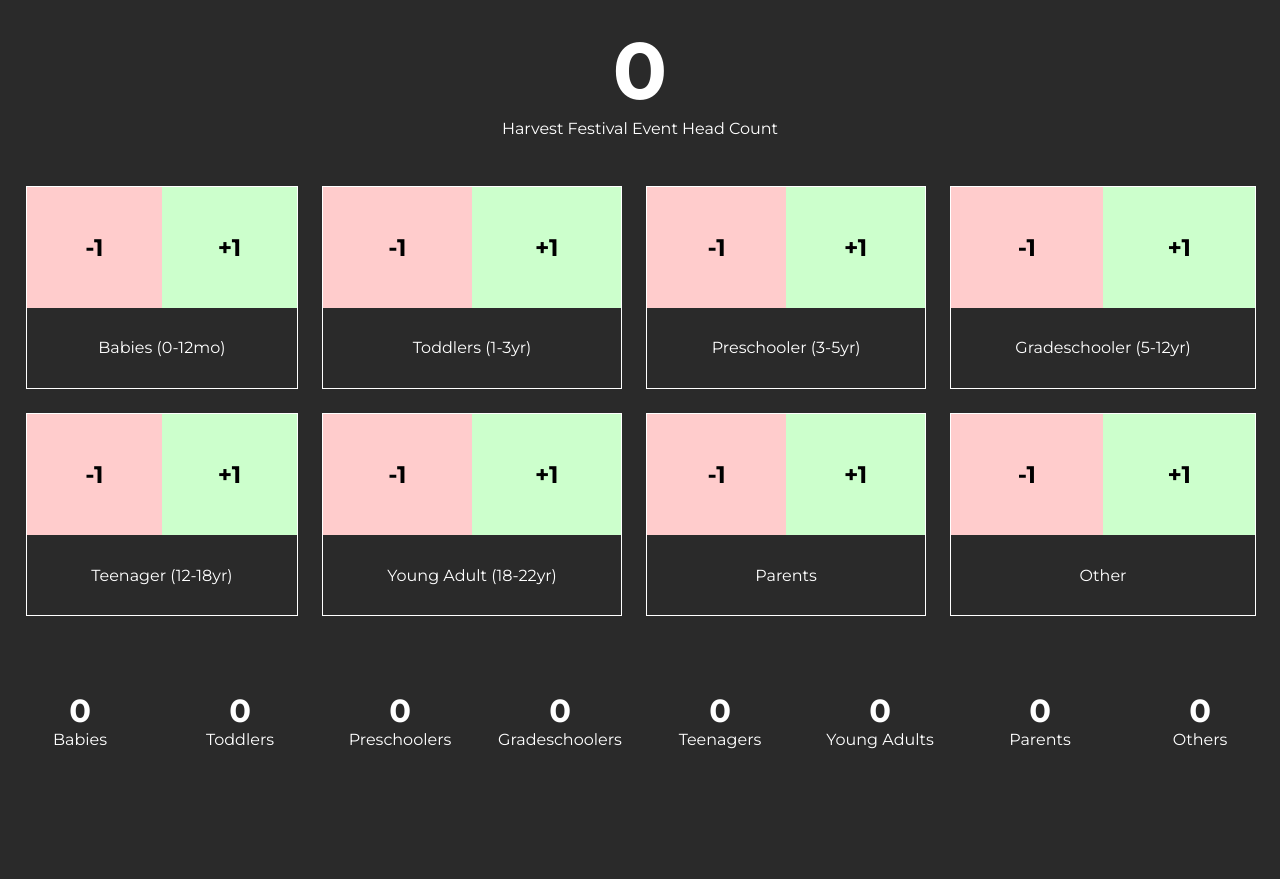
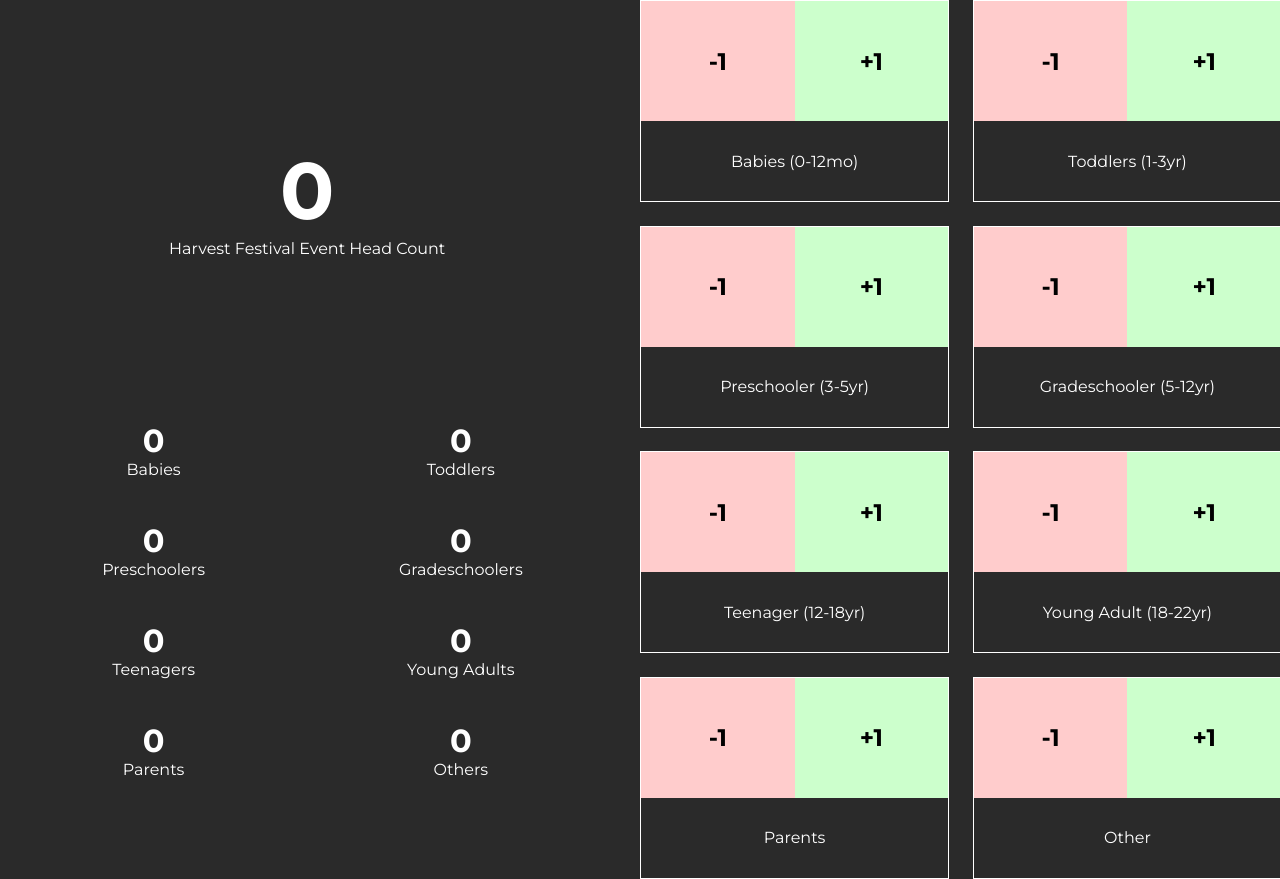
Before and after one commit to Great-Commission-Church-Intl/Great-Commission-Church-Intl.github.io, a plain HTML site: page harvest/index.html in a window 1280 px wide. Before the commit the page ends 800 px from the top, so only its background shows below. Drawn offline with Linux system fonts and the light colour scheme.

Commit message:
alt harvest counter

```diff
--- /dev/null
+++ b/harvest/alternate/master.css
@@ -0,0 +1,45 @@
+html { font-family: 'Montserrat', sans-serif; }
+
+body {
+  height: 100vh;
+  width: 100vw;
+  margin: 0;
+  background-color: #2A2A2A;
+  overflow: hidden;
+}
+
+div.wrapper {
+  width: 100%;
+  height: 100%;
+  display: flex;
+  align-items: center;
+  justify-content: center;
+  position: relative;
+  background-image: url('background.png');
+  background-size: contain;
+  background-position: center;
+  background-repeat: no-repeat;
+}
+
+div.counter-container {
+  height: 25vh;
+  width: 25vh;
+  border-radius: 50%;
+  background-color: transparent;
+  z-index: 10;
+  display: flex;
+  flex-direction: column;
+  justify-content: center;
+  align-items: center;
+  position: absolute;
+}
+
+h1.head-count {
+  color: #FFF;
+  margin: 0;
+}
+
+p.head-count-label {
+  color: #FFF;
+  margin: 0;
+}
--- a/harvest/index.html
+++ b/harvest/index.html
@@ -23,7 +23,26 @@
 
     <div class="wrapper">
 
-      <div class="head-count-container"><p class="head-count" id="head-count">0</p><p class="head-count-label">Harvest Festival Event Head Count</p></div>
+      <div class="count-container">
+
+        <div class="head-count-container">
+          <p class="head-count" id="head-count">0</p>
+          <p class="head-count-label">Harvest Festival Event Head Count</p>
+        </div>
+
+        <div class="head-count-breakdown-container">
+          <div class="head-count-breakdown"><p class="head-count-breakdown" id="babies">0</p><p class="head-count-breakdown-label">Babies</p></div>
+          <div class="head-count-breakdown"><p class="head-count-breakdown" id="toddlers">0</p><p class="head-count-breakdown-label">Toddlers</p></div>
+          <div class="head-count-breakdown"><p class="head-count-breakdown" id="preschoolers">0</p><p class="head-count-breakdown-label">Preschoolers</p></div>
+          <div class="head-count-breakdown"><p class="head-count-breakdown" id="gradeschoolers">0</p><p class="head-count-breakdown-label">Gradeschoolers</p></div>
+          <div class="head-count-breakdown"><p class="head-count-breakdown" id="teenagers">0</p><p class="head-count-breakdown-label">Teenagers</p></div>
+          <div class="head-count-breakdown"><p class="head-count-breakdown" id="young-adults">0</p><p class="head-count-breakdown-label">Young Adults</p></div>
+          <div class="head-count-breakdown"><p class="head-count-breakdown" id="parents">0</p><p class="head-count-breakdown-label">Parents</p></div>
+          <div class="head-count-breakdown"><p class="head-count-breakdown" id="other">0</p><p class="head-count-breakdown-label">Others</p></div>
+        </div>
+
+      </div>
+
       <div class="interface-container">
 
         <div class="counter-interface">
@@ -140,17 +159,6 @@
 
       </div>
 
-      <div class="head-count-breakdown-container">
-        <div class="head-count-breakdown"><p class="head-count-breakdown" id="babies">0</p><p class="head-count-breakdown-label">Babies</p></div>
-        <div class="head-count-breakdown"><p class="head-count-breakdown" id="toddlers">0</p><p class="head-count-breakdown-label">Toddlers</p></div>
-        <div class="head-count-breakdown"><p class="head-count-breakdown" id="preschoolers">0</p><p class="head-count-breakdown-label">Preschoolers</p></div>
-        <div class="head-count-breakdown"><p class="head-count-breakdown" id="gradeschoolers">0</p><p class="head-count-breakdown-label">Gradeschoolers</p></div>
-        <div class="head-count-breakdown"><p class="head-count-breakdown" id="teenagers">0</p><p class="head-count-breakdown-label">Teenagers</p></div>
-        <div class="head-count-breakdown"><p class="head-count-breakdown" id="young-adults">0</p><p class="head-count-breakdown-label">Young Adults</p></div>
-        <div class="head-count-breakdown"><p class="head-count-breakdown" id="parents">0</p><p class="head-count-breakdown-label">Parents</p></div>
-        <div class="head-count-breakdown"><p class="head-count-breakdown" id="other">0</p><p class="head-count-breakdown-label">Others</p></div>
-      </div>
-
     </div>
   </body>
 </html>
--- a/harvest/master.css
+++ b/harvest/master.css
@@ -12,12 +12,19 @@ div.wrapper {
   width: 100%;
   height: 100%;
   display: flex;
-  flex-direction: column;
+  flex-direction: row;
   align-items: center;
 }
 
+div.count-container {
+  height: 100%;
+  width: 50%;
+  display: flex;
+  flex-direction: column;
+}
+
 div.head-count-container {
-  height: 20%;
+  height: 50%;
   width: 100%;
   display: flex;
   flex-direction: column;
@@ -38,12 +45,12 @@ p.head-count-label {
 }
 
 div.interface-container {
-  width: calc(100% - 4vw);
-  height: calc(60% - 4vw);
+  width: 50%;
+  height: 100%;
   margin: 2vw;
   display: grid;
-  grid-template-rows: auto auto;
-  grid-template-columns: auto auto auto auto;
+  grid-template-rows: 25% 25% 25% 25%;
+  grid-template-columns: 50% 50%;
   grid-gap: 2vw;
 }
 
@@ -107,7 +114,7 @@ div.head-count-breakdown-container {
   flex: 1 1 auto;
   display: grid;
   grid-template-rows: auto;
-  grid-template-columns: 12.5% 12.5% 12.5% 12.5% 12.5% 12.5% 12.5% 12.5% ;
+  grid-template-columns: 50% 50%;
 }
 
 div.head-count-breakdown {
```
Also changed, not shown: harvest/alternate/index.html (added, +34 -0 lines), harvest/alternate/background.png (added).
